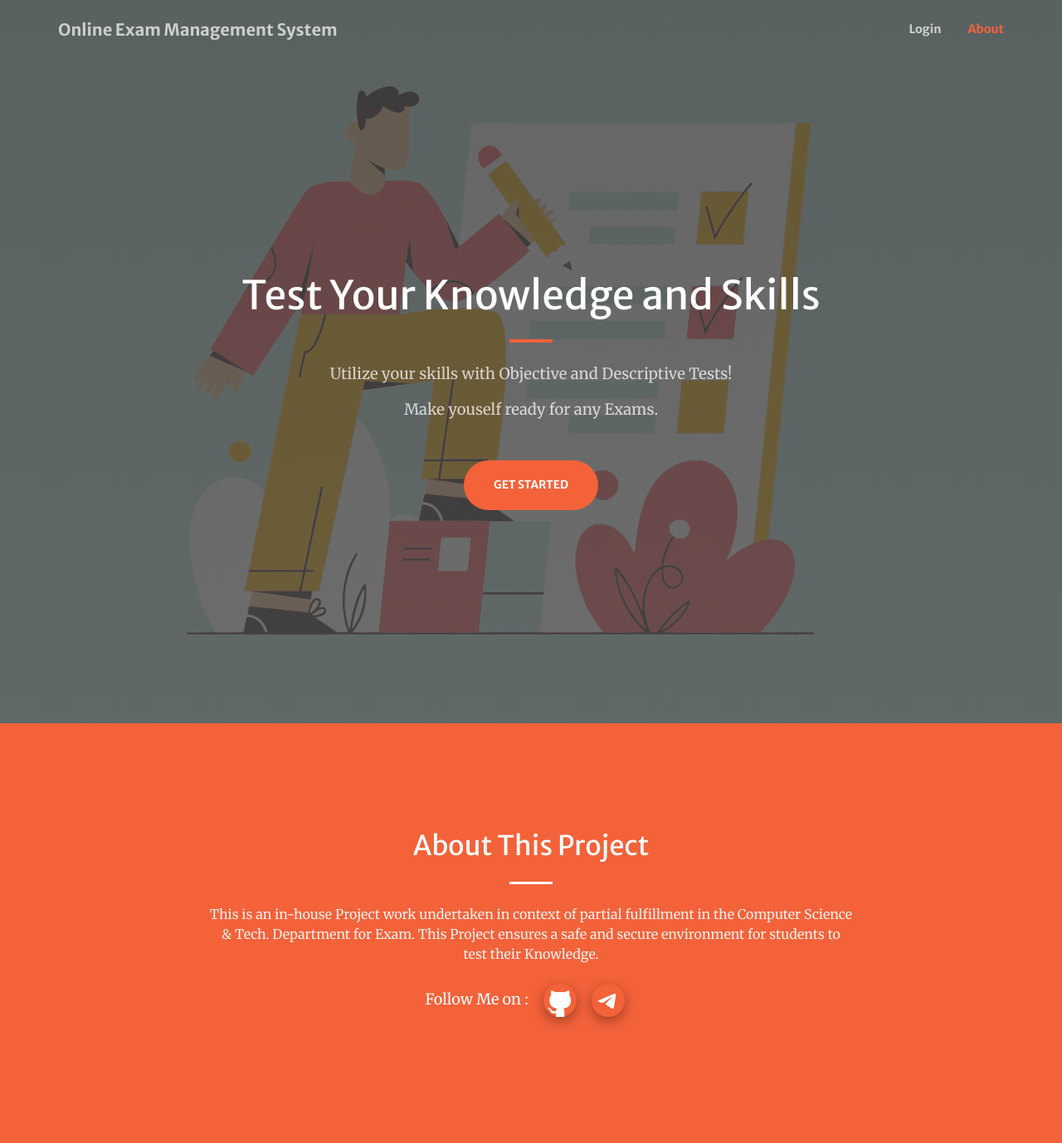
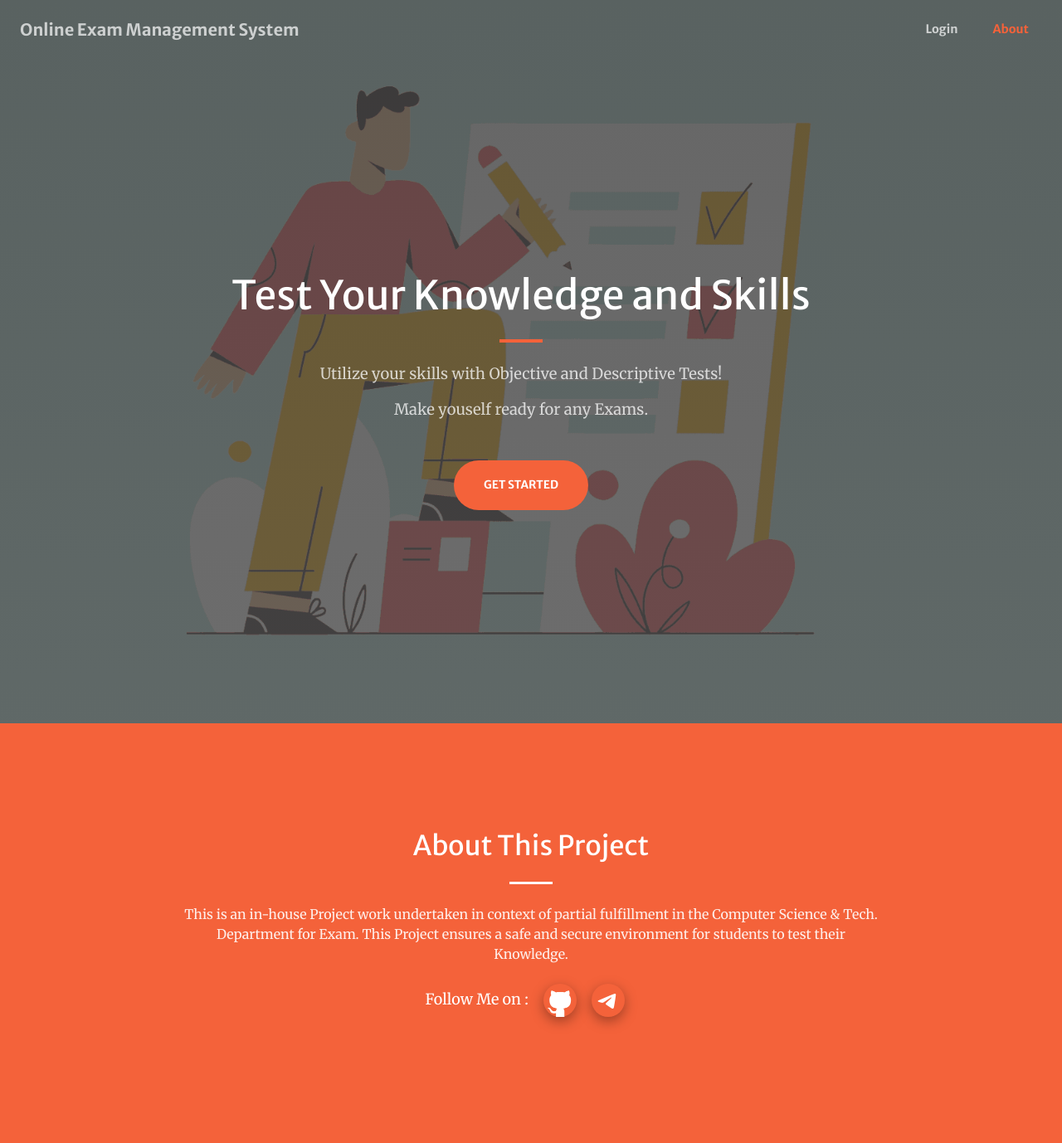
Before and after one commit to itsNileshHere/Exam-Management-System, a PHP site: page / in a window 1280 px wide. Shown: the whole page at 83% size. Run offline with PHP 8.4, Linux system fonts and the light colour scheme.

Commit message:
commit11

```diff
--- a/index.php
+++ b/index.php
@@ -24,9 +24,9 @@ include "connection.php";
 <body id="page-top">
     <!-- Navigation-->
     <nav class="navbar navbar-expand-lg navbar-light fixed-top py-3" id="mainNav">
-        <div class="container px-4">
+        <div class="container mx-4 w-100">
             <section class="navbar-brand">Online Exam Management System</section>
-            <ul class="navbar-nav ms-auto my-2">
+            <ul class="navbar-nav my-2 mx-3">
                 <li class="nav-item"><a class="nav-link" href="login.php">Login</a></li>
                 <li class="nav-item"><a class="nav-link" href="#about">About</a></li>
             </ul>
@@ -35,8 +35,8 @@ include "connection.php";
 
     <!-- Masthead-->
     <header class="masthead">
-        <div class="container px-4 h-100">
-            <div class="row h-100 align-items-center justify-content-center text-center">
+        <div class="container mx-4 h-100">
+            <div class="w-100 row h-100 align-items-center justify-content-center text-center">
                 <div class="col-lg-8 align-self-end">
                     <h1 class="text-white font-weight-bold">Test Your Knowledge and Skills</h1>
                     <hr class="divider" />
--- a/style.css
+++ b/style.css
@@ -2,7 +2,7 @@
     scroll-behavior: smooth;
 }
 
-/* @media screen and (min-width: 800px) {
+@media screen and (min-width: 800px) {
     :root::-webkit-scrollbar {
         width: 10px;
     }
@@ -14,7 +14,7 @@
     :root::-webkit-scrollbar-thumb {
         background-color: rgba(126, 126, 126, 0.801);
     }
-} */
+}
 
 body {
     margin: 0;
@@ -88,10 +88,10 @@ svg {
 }
 
 .container {
-    width: 100%;
+    /* width: 100%; */
     margin-right: auto;
     margin-left: auto;
-    max-width: 1140px;
+    /* max-width: 100%; */
 }
 
 .row {
@@ -215,17 +215,18 @@ svg {
 .navbar-brand {
     padding-top: 0.3125rem;
     padding-bottom: 0.3125rem;
-    margin-right: 1rem;
+    /* margin-right: 1rem; */
     font-size: 1.25rem;
     text-decoration: none;
+    margin-right: auto;
     white-space: nowrap;
 }
 
 .navbar-nav {
     display: flex;
     flex-direction: column;
-    padding-left: 0;
-    margin-bottom: 0;
+    gap: 10px;
+    padding: 0;
     list-style: none;
 }
 
@@ -265,6 +266,10 @@ svg {
     display: none !important;
 }
 
+.w-100 {
+    width: 100% !important;
+}
+
 .h-100 {
     height: 100% !important;
 }
@@ -283,6 +288,11 @@ svg {
 
 .align-self-baseline {
     align-self: baseline !important;
+}
+
+.mx-4 {
+    margin-right: 1.5rem;
+    margin-left: 1.5rem;
 }
 
 .my-2 {
@@ -428,10 +438,6 @@ hr.divider-light {
     color: #fff;
 }
 
-#mainNav .navbar-nav .nav-item:last-child .nav-link {
-    padding-right: 0;
-}
-
 #mainNav.navbar-shrink {
     box-shadow: 0 0.5rem 1rem rgba(0, 0, 0, 0.15);
     background-color: #fff;
@@ -457,8 +463,6 @@ hr.divider-light {
 /* } */
 
 header.masthead {
-    padding-top: 10rem;
-    padding-bottom: calc(10rem - 4.5rem);
     background: linear-gradient(to bottom,
             rgb(64 64 64 / 80%) 0%,
             rgb(72 72 72 / 80%) 100%),
```
